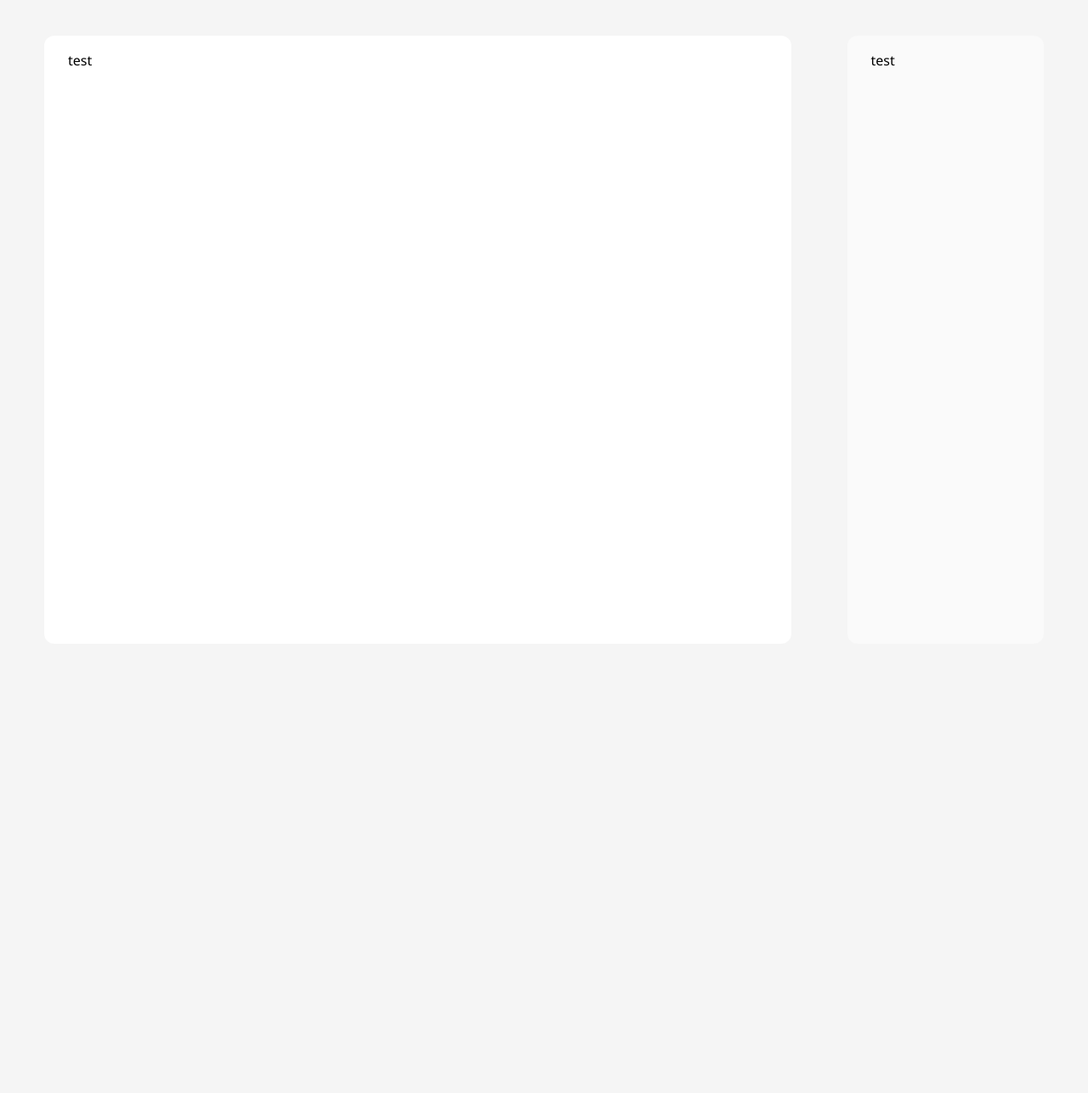
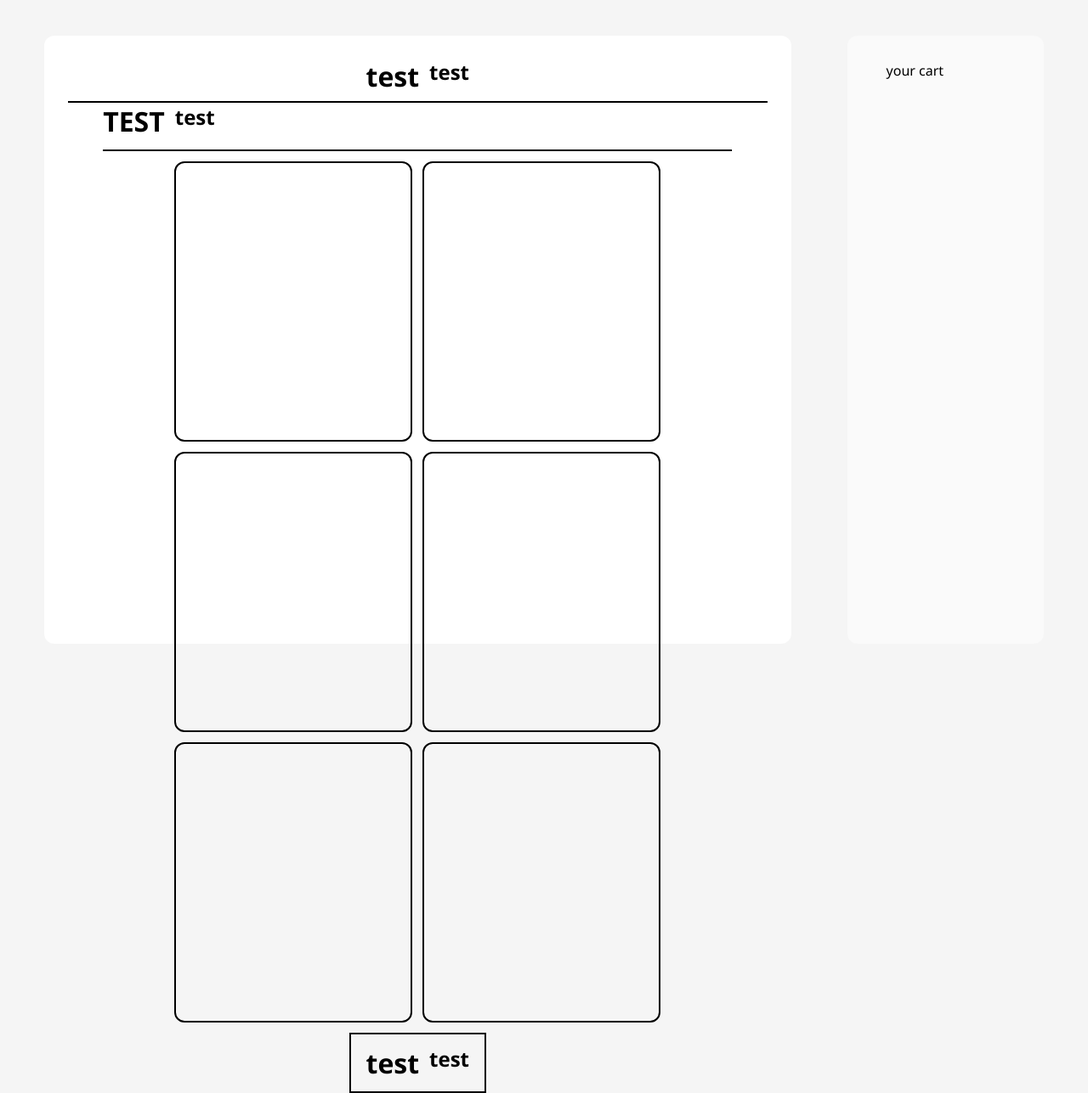
Before and after one commit to RAYRZE/fake-store, a plain HTML site: page index.html in a window 1280 px wide. Shown: the whole page at 85% size. Before the commit the page ends 800 px from the top, so only its background shows below. Drawn offline with Linux system fonts and the light colour scheme.

Commit message:
menambah kan skets ui

```diff
--- a/css/style.css
+++ b/css/style.css
@@ -14,13 +14,67 @@ body{
     padding: 18px 28px;
     gap: 18px;
 }
-.container{
+.container-product{
     display: flex;
+    flex-direction: column;
     background: white;
+    align-items: center;
     padding: 18px 28px;
     margin: 24px;
     width: min(100%,1200px);
     border-radius: 12px;
+}
+.navbar {
+    display: flex;
+    flex-direction: row;
+    padding: 8px 12px;
+    justify-content: center;
+    gap: 12px;
+    width: 100%;
+
+
+}
+.hr {
+    border: none;
+    border-top: 2px solid black;
+    width: 100%;
+}
+.container-categories {
+    display: flex;
+    flex-direction: column;
+    justify-content: left;
+    gap: 12px;
+    width: 90%;
+}
+.categories-box {
+    display: flex;
+    flex-direction: row;
+    gap: 12px;
+}
+.product {
+    display: flex;
+    flex-wrap: wrap;
+    justify-content: center;
+    width: 100%;
+    padding: 12px 18px;
+    gap: 12px;
+
+}
+.product-box {
+    flex: 1 1 280px;
+    max-width: 280px;
+
+    min-height: 330px;
+    border-radius: 12px;
+    border: 2px solid black;
+}
+.pagination {
+    display: flex;
+    gap: 12px;
+    align-self: center;
+    justify-content: center;
+    border: 2px solid black;
+    padding: 12px 18px;
 }
 .list-buy{
     display: flex;
@@ -30,3 +84,8 @@ body{
     width: min(100%,300px);
     border-radius: 12px;
 }
+.your-cart {
+    display: flex;
+    text-align: left;
+    padding: 12px 18px;
+}
--- a/index.html
+++ b/index.html
@@ -10,11 +10,36 @@
         <script src="asset/script.js"></script>
     </head>
     <body>
-        <div class="container">
-            test
+        <div class="container-product">
+            <div class="navbar">
+                <h1>test</h1>
+                <h2>test</h2>
+            </div>
+            <hr class="hr">
+            <div class="container-categories">
+                <div class="categories-box">
+                    <h1>TEST</h1>
+                    <h2>test</h2>
+                </div>
+                <hr class="hr">
+            </div>
+            <div class="product">
+                <div class="product-box"></div>
+                <div class="product-box"></div>
+                <div class="product-box"></div>
+                <div class="product-box"></div>
+                <div class="product-box"></div>
+                <div class="product-box"></div>
+            </div>
+            <div class="pagination">
+                <h1>test</h1>
+                <h2>test</h2>
+            </div>
         </div>
         <div class="list-buy">
-            test
+            <div class="your-cart">
+                <p>your cart</p>
+            </div>
         </div>
     </body>
 </html>
```
